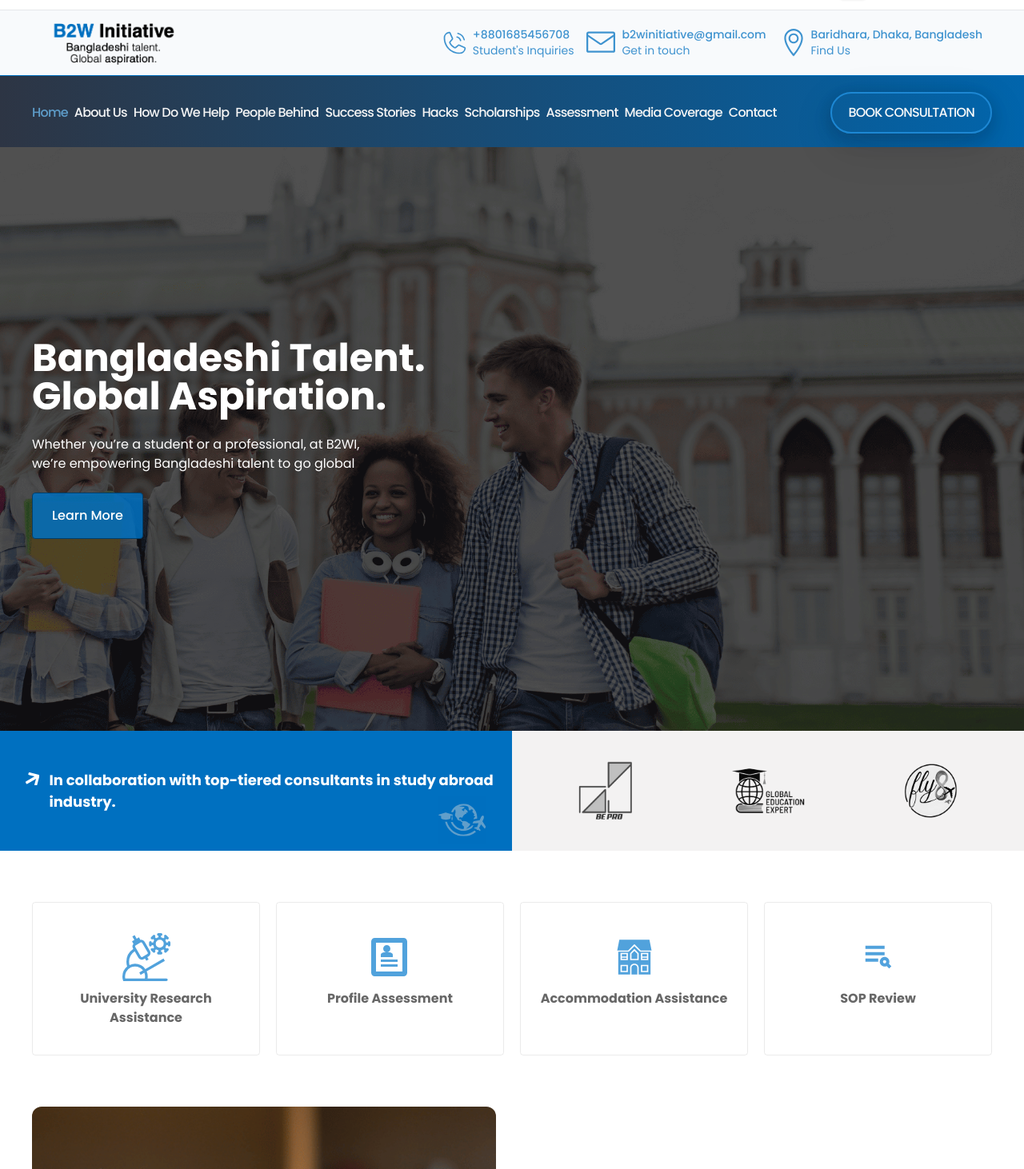
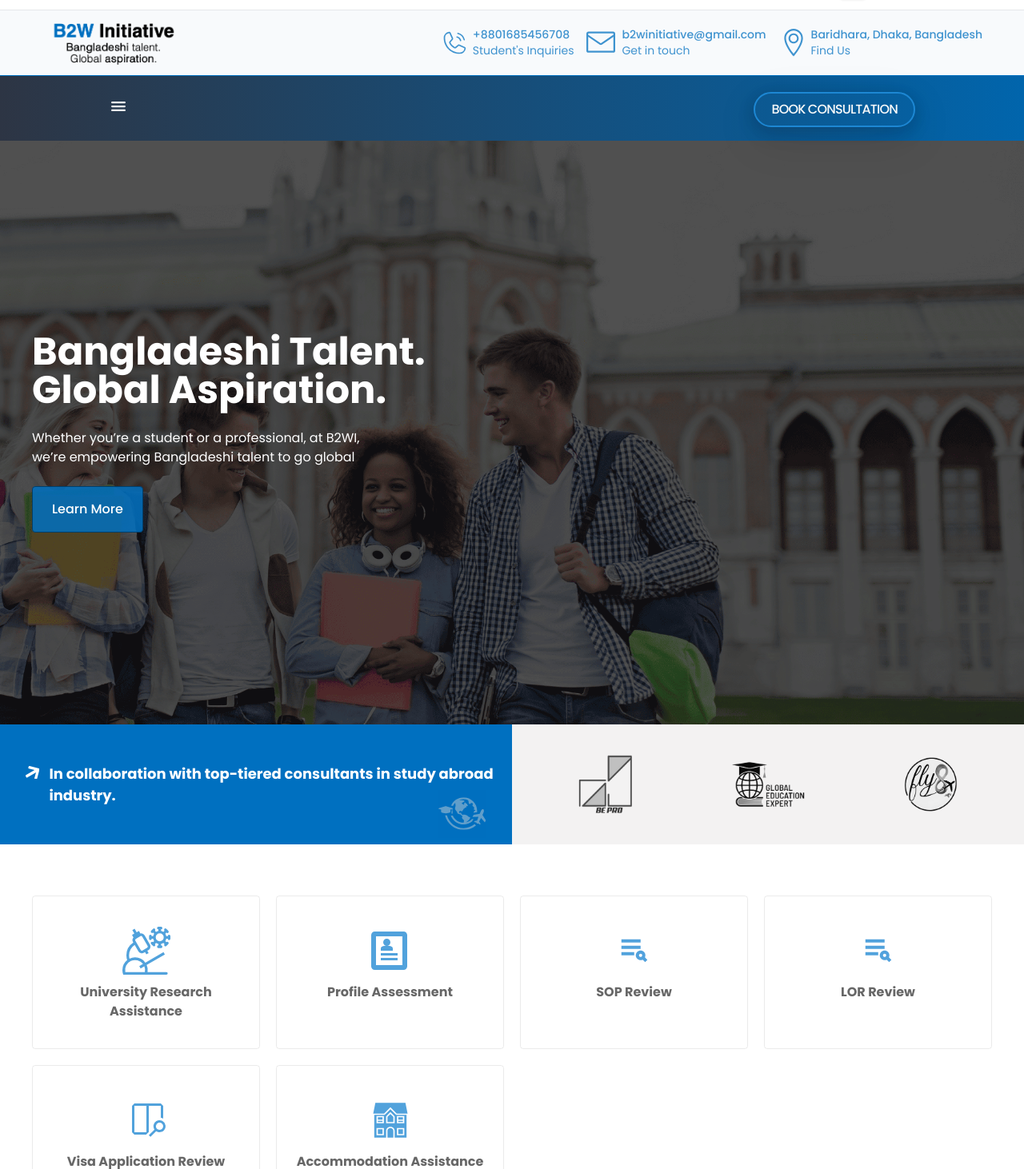
Before and after one commit to wpseemol/b2wi-development, a Next.js app: page / in a window 1280 px wide. Shown: the part 48-1510 px from the top of the page at 80% size. Built offline with nearby package versions, Linux system fonts and the light colour scheme.

Commit message:
some update data

```diff
--- a/app/_components/header/nav-menu.tsx
+++ b/app/_components/header/nav-menu.tsx
@@ -1,6 +1,4 @@
-import MyLink from '@/components/my-link';
 import { MenuItem } from '@/types/nav-menu';
-import { IoMdArrowDropdown } from 'react-icons/io';
 import MobileNavMenu from './mobile-nav-menu';
 
 export default function NavMenu() {
@@ -8,12 +6,12 @@ export default function NavMenu() {
         <div>
             <nav className="container mx-auto flex justify-between items-center">
                 {/* menu button  */}
-                <section className="xl:hidden md:block hidden ">
+                <section className=" md:block hidden md:ml-24">
                     <MobileNavMenu />
                 </section>
                 {/* menu button  */}
 
-                <ul className="xl:flex 2xl:gap-3 gap-2 items-center text-neutral-100 text-[16px] font-medium hidden lg:tracking-tighter 2xl:tracking-normal">
+                {/* <ul className="xl:flex 2xl:gap-3 gap-2 items-center text-neutral-100 text-[16px] font-medium hidden lg:tracking-tighter 2xl:tracking-normal">
                     {nevMenus.map((menu) => {
                         return (
                             <li
@@ -52,12 +50,12 @@ export default function NavMenu() {
                             </li>
                         );
                     })}
-                </ul>
+                </ul> */}
 
                 <button
                     className="bg-transparent border-2
-                    hover:scale-105 duration-300 hover:bg-transparent font-medium text-neutral-50 text-center text-sm md:text-base
-                border-[#1d87d3] md:px-5 px-4 md:py-3 py-2 rounded-full shadow-[0px_4px_16px_rgba(17,17,26,0.1),_0px_8px_24px_rgba(17,17,26,0.1),_0px_16px_56px_rgba(17,17,26,0.1)] mx-auto md:mx-0 text-nowrap lg:tracking-tighter 2xl:tracking-normal">
+                    hover:scale-105 duration-300 hover:bg-transparent font-medium text-neutral-50 text-center text-sm md:text-base md:mr-24
+                border-[#1d87d3] md:px-5 px-4 py-2 rounded-full shadow-[0px_4px_16px_rgba(17,17,26,0.1),_0px_8px_24px_rgba(17,17,26,0.1),_0px_16px_56px_rgba(17,17,26,0.1)] mx-auto md:mx-0 text-nowrap lg:tracking-tighter 2xl:tracking-normal">
                     BOOK CONSULTATION
                 </button>
             </nav>
--- a/app/_components/main/category-section.tsx
+++ b/app/_components/main/category-section.tsx
@@ -2,6 +2,7 @@ import ResearchAssistance from '@/components/svg/research-assistance';
 import { CgPlayListSearch } from 'react-icons/cg';
 import { GiFamilyHouse } from 'react-icons/gi';
 import { ImProfile } from 'react-icons/im';
+import { VscOpenPreview } from 'react-icons/vsc';
 
 export default function CategorySection() {
     return (
@@ -24,6 +25,38 @@ export default function CategorySection() {
                         Profile Assessment
                     </h2>
                 </div>
+
+                {/* item section */}
+                <div className="group flex flex-col items-center border border-neutral-700/10 px-4 py-7 hover:shadow-md duration-150 rounded h-[12rem]">
+                    <span className="group-hover:scale-105 duration-150 w-[5rem] h-[5rem] flex justify-center items-center">
+                        <CgPlayListSearch className="text-5xl text-[#087bceb3]" />
+                    </span>
+                    <h2 className="text-center font-semibold text-neutral-800/70 dark:text-neutral-50/75 w-60">
+                        SOP Review
+                    </h2>
+                </div>
+                {/* item section */}
+                {/* item section */}
+                <div className="group flex flex-col items-center border border-neutral-700/10 px-4 py-7 hover:shadow-md duration-150 rounded h-[12rem]">
+                    <span className="group-hover:scale-105 duration-150 w-[5rem] h-[5rem] flex justify-center items-center">
+                        <CgPlayListSearch className="text-5xl text-[#087bceb3]" />
+                    </span>
+                    <h2 className="text-center font-semibold text-neutral-800/70 dark:text-neutral-50/75 w-60">
+                        LOR Review
+                    </h2>
+                </div>
+                {/* item section */}
+                {/* item section */}
+                <div className="group flex flex-col items-center border border-neutral-700/10 px-4 py-7 hover:shadow-md duration-150 rounded h-[12rem]">
+                    <span className="group-hover:scale-105 duration-150 w-[5rem] h-[5rem] flex justify-center items-center">
+                        <VscOpenPreview className="text-5xl text-[#087bceb3]" />
+                    </span>
+                    <h2 className="text-center font-semibold text-neutral-800/70 dark:text-neutral-50/75 w-60">
+                        Visa Application Review
+                    </h2>
+                </div>
+                {/* item section */}
+                {/* item section */}
                 <div className="group flex flex-col items-center border border-neutral-700/10 px-4 py-7 hover:shadow-md duration-150 rounded h-[12rem]">
                     <span className="group-hover:scale-105 duration-150 w-[5rem] h-[5rem] flex justify-center items-center">
                         <GiFamilyHouse className="text-5xl text-[#087bceb3]" />
@@ -32,14 +65,7 @@ export default function CategorySection() {
                         Accommodation Assistance
                     </h2>
                 </div>
-                <div className="group flex flex-col items-center border border-neutral-700/10 px-4 py-7 hover:shadow-md duration-150 rounded h-[12rem]">
-                    <span className="group-hover:scale-105 duration-150 w-[5rem] h-[5rem] flex justify-center items-center">
-                        <CgPlayListSearch className="text-5xl text-[#087bceb3]" />
-                    </span>
-                    <h2 className="text-center font-semibold text-neutral-800/70 dark:text-neutral-50/75 w-60">
-                        SOP Review
-                    </h2>
-                </div>
+                {/* item section */}
             </div>
         </section>
     );
--- a/app/_components/main/our-skills-section.tsx
+++ b/app/_components/main/our-skills-section.tsx
@@ -11,11 +11,13 @@ export default function OurSkillSection() {
                     Get expert guidance to thrive in global careers
                 </p>
 
-                <div className="grid lg:grid-cols-3 md:grid-cols-2 grid-cols-1 gap-5 mt-10">
+                <div className="grid lg:grid-cols-4 md:grid-cols-2 grid-cols-1 gap-5 mt-10">
                     {skills.map((skill) => (
                         <div
                             key={skill.id}
-                            className="w-full md:h-[300px] h-[230px] rounded-2xl hover:scale-[1.01] duration-150"
+                            className="flex justify-center items-center">
+                            <div
+                                className="w-full md:h-[205px] h-[180px] rounded-2xl hover:scale-[1.01] duration-150 "
                                 style={{
                                     backgroundImage: `url('/images/services/${skill.imgUrl}')`,
                                     backgroundSize: 'cover',
@@ -25,7 +27,10 @@ export default function OurSkillSection() {
                                     className=" w-full h-full flex items-end justify-center pb-10 text-neutral-100/90 text-2xl font-semibold rounded-2xl
                                 bg-custom-gradient
                                 ">
-                                <h2 className="text-center">{skill.title}</h2>
+                                    <h2 className="text-center">
+                                        {skill.title}
+                                    </h2>
+                                </div>
                             </div>
                         </div>
                     ))}
```
Lines whose indentation alone changed are shown as unchanged.
